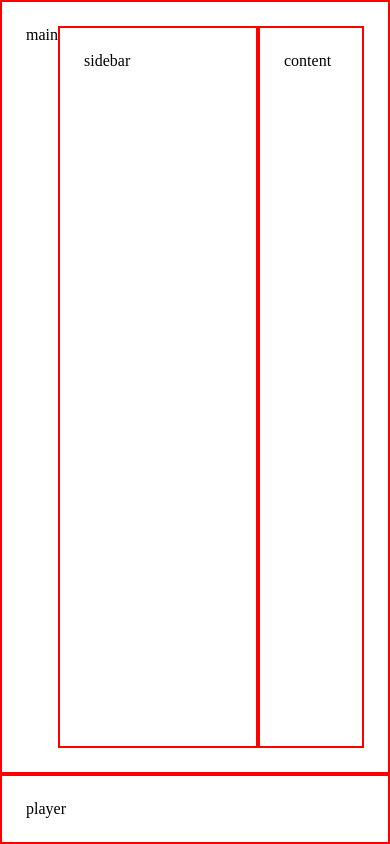
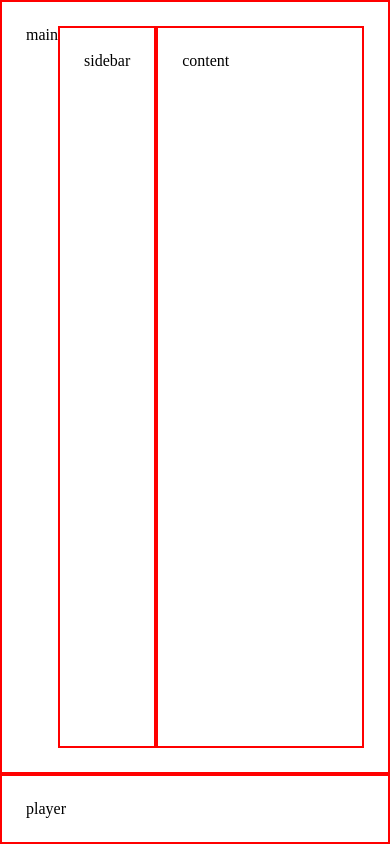
Before and after one commit to Blaser993/html-css-spotifyweb, a plain HTML site: page index.html in a window 390 px wide. Drawn offline with Linux system fonts and the light colour scheme.

Commit message:
NEW feat: responsive sidebar basic layout

```diff
--- a/CSS/style.css
+++ b/CSS/style.css
@@ -43,3 +43,12 @@ LAYOUT RULES
 .content{
     flex-grow: 1;
 }
+
+
+@media screen and (max-width:552px){
+
+    .sidebar{
+        flex-basis: 10px;
+    }
+
+}
```
